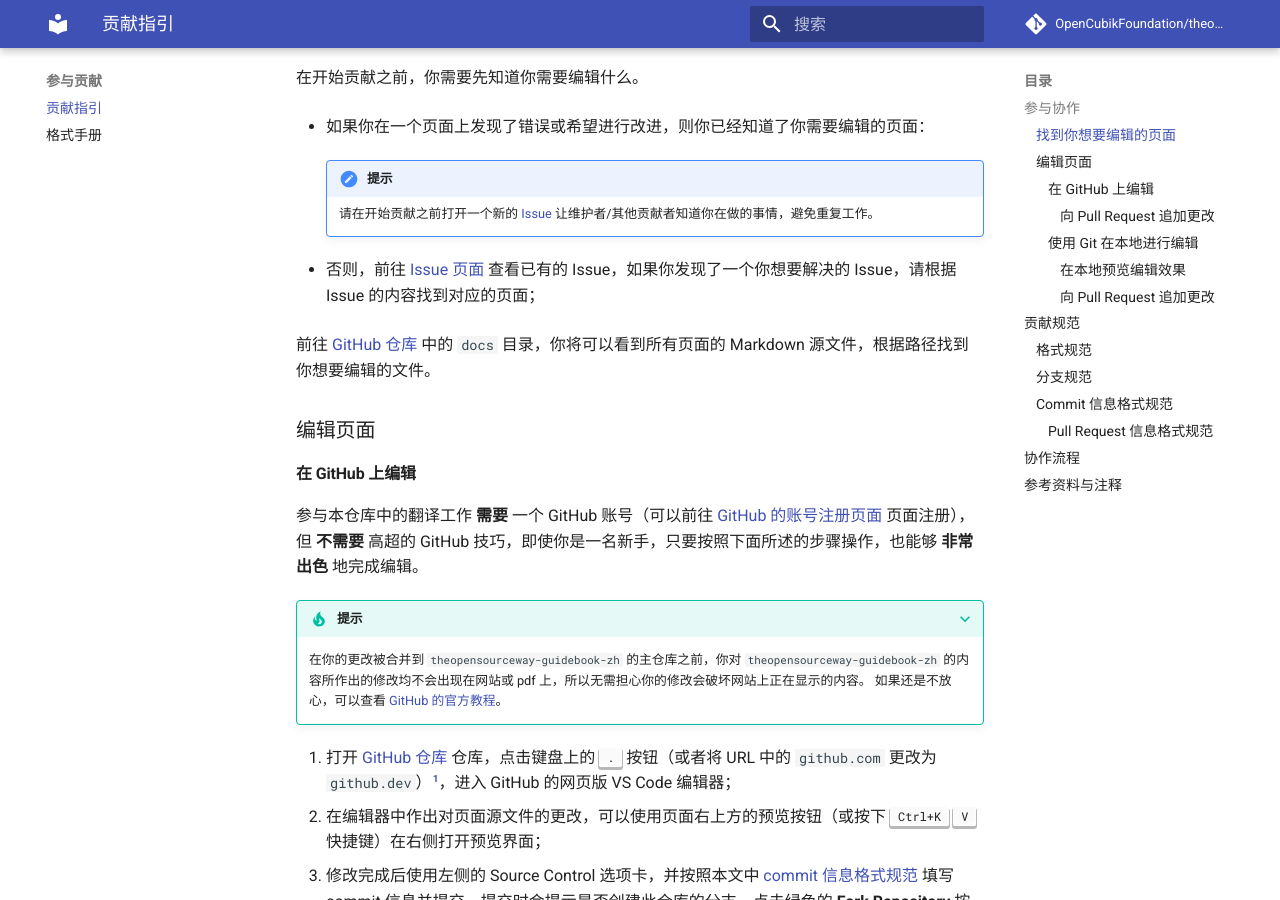
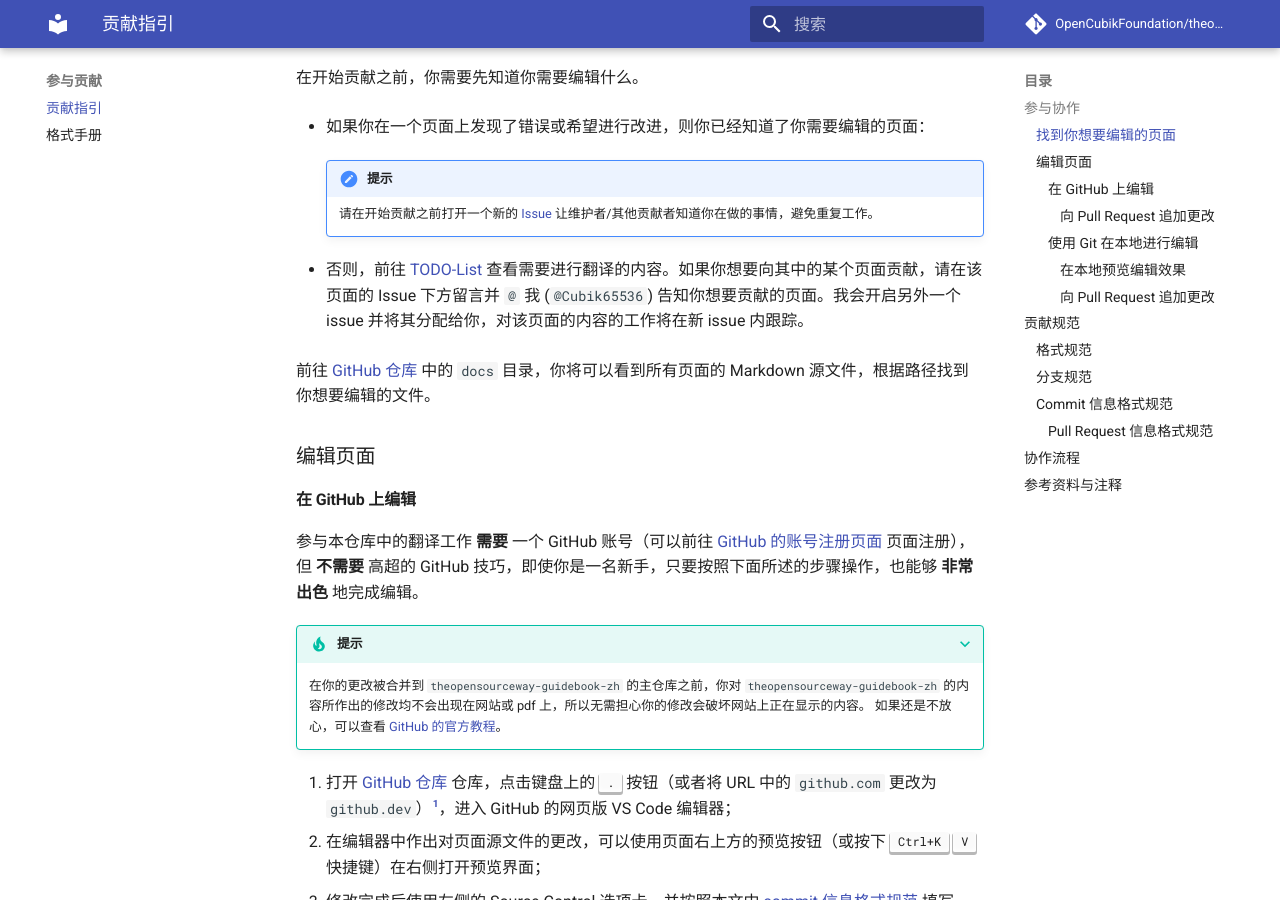
Before and after one commit to OpenCubikFoundation/theopensourceway-guidebook-zh, an MkDocs documentation site: the page built from docs/contribution/guide.md, in a window 1280 px wide and 900 px high, scrolled down 413 px. Built offline with MkDocs 1.6.1 and Material for MkDocs 9.7.7, drawn with Linux system fonts in a browser that asks for light colours; comment, search, counter and statistics services are not loaded.

Commit message:
feat(contribution/guide): 增加关于选择贡献页面的提示

```diff
--- a/docs/contribution/guide.md
+++ b/docs/contribution/guide.md
@@ -17,7 +17,7 @@
     !!! note "提示"
         请在开始贡献之前打开一个新的 [Issue](https://github.com/OpenCubikFoundation/theopensourceway-guidebook-zh/issues/new) 让维护者/其他贡献者知道你在做的事情，避免重复工作。
 
-- 否则，前往 [Issue 页面](https://github.com/OpenCubikFoundation/theopensourceway-guidebook-zh/issues) 查看已有的 Issue，如果你发现了一个你想要解决的 Issue，请根据 Issue 的内容找到对应的页面；
+- 否则，前往 [TODO-List](https://github.com/OpenCubikFoundation/theopensourceway-guidebook-zh/issues/1) 查看需要进行翻译的内容。如果你想要向其中的某个页面贡献，请在该页面的 Issue 下方留言并 `@` 我 (`@Cubik65536`) 告知你想要贡献的页面。我会开启另外一个 issue 并将其分配给你，对该页面的内容的工作将在新 issue 内跟踪。
 
 前往 [GitHub 仓库](https://github.com/OpenCubikFoundation/theopensourceway-guidebook-zh) 中的 `docs` 目录，你将可以看到所有页面的 Markdown 源文件，根据路径找到你想要编辑的文件。
 
```
